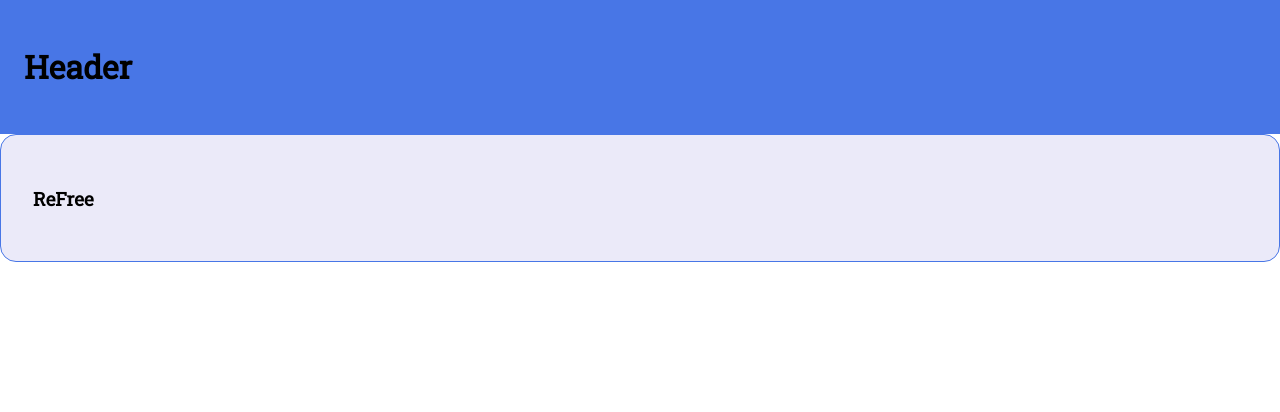
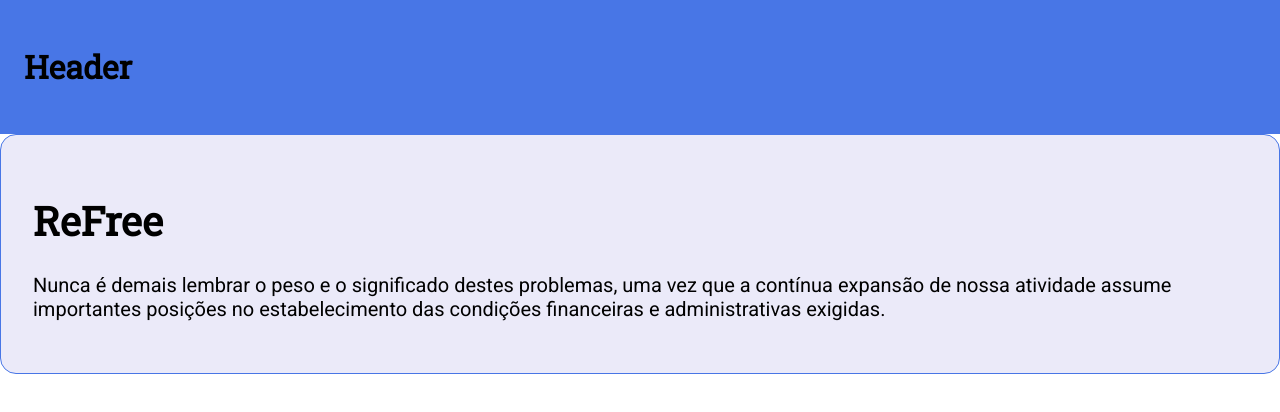
Before and after one commit to raloliver/refree, a React (Create React App) app: page / in a window 1280 px wide. Shown: the top 412 px of the page. Built offline with nearby package versions, Linux system fonts and the light colour scheme.

Commit message:
feat: init typography component

```diff
--- a/src/App.js
+++ b/src/App.js
@@ -2,7 +2,7 @@
  * File: App.js
  * Project: refree
  * Created: Wednesday, September 6th 2023, 7:23:01 am
- * Last Modified: Friday, September 8th 2023, 5:33:53 am
+ * Last Modified: Friday, September 8th 2023, 5:52:01 am
  * Copyright © 2023 AMDE Agência
  */
 
@@ -10,6 +10,7 @@ import { Styles } from './components/GlobalStyles/Styles';
 import { Card } from './components/Card';
 import { Theme } from './components/ThemeProvider';
 import { Header } from './components/Header';
+import { Typography } from './components/Typography';
 
 function App() {
   return (
@@ -19,7 +20,21 @@ function App() {
         <h1>Header</h1>
       </Header>
       <Card>
-        <h3>ReFree</h3>
+        <Typography
+          element="h1"
+          style="h1"
+        >
+          ReFree
+        </Typography>
+        <Typography
+          element="body1"
+          style="body1"
+        >
+          Nunca é demais lembrar o peso e o significado destes problemas, uma
+          vez que a contínua expansão de nossa atividade assume importantes
+          posições no estabelecimento das condições financeiras e
+          administrativas exigidas.
+        </Typography>
       </Card>
     </Theme>
   );
--- /dev/null
+++ b/src/components/Typography/index.js
@@ -0,0 +1,64 @@
+/*
+ * File: index.js
+ * Project: refree
+ * Created: Friday, September 8th 2023, 5:37:16 am
+ * Last Modified: Friday, September 8th 2023, 5:53:42 am
+ * Copyright © 2023 AMDE Agência
+ */
+
+import styled from '@emotion/styled';
+
+const component = {
+  h1: 'h1',
+  h2: 'h2',
+  h3: 'h3',
+  body1: 'p',
+  bodyBold1: 'strong',
+  body2: 'p',
+  body2Bold: 'strong',
+  subtitle: 'p',
+};
+
+const componentStyle = {
+  h1: `
+    font-size: 40px;
+    font-weight: 600;
+    `,
+  h2: `
+    font-weight: 600;
+    font-size: 32px;
+`,
+  h3: `
+    font-weight: 500;
+    font-size: 24px;
+`,
+  body1: `
+    font-size: 20px;
+    font-weight: 400;
+    `,
+  bodyBold1: `
+    font-weight: 700;
+    font-size: 20px;
+`,
+  body2: `
+    font-weight: 400;
+    font-size: 16px;
+`,
+  body2Bold: `
+    font-weight: 700;
+    font-size: 16px;
+`,
+  subtitle: `
+    font-weight: 400;
+    font-size: 14px;
+`,
+};
+
+export const Typography = ({ element, style, children }) => {
+  const elementRef = component[element];
+  const Component = styled[elementRef]`
+    ${componentStyle[style]}
+  `;
+
+  return <Component>{children}</Component>;
+};
```
